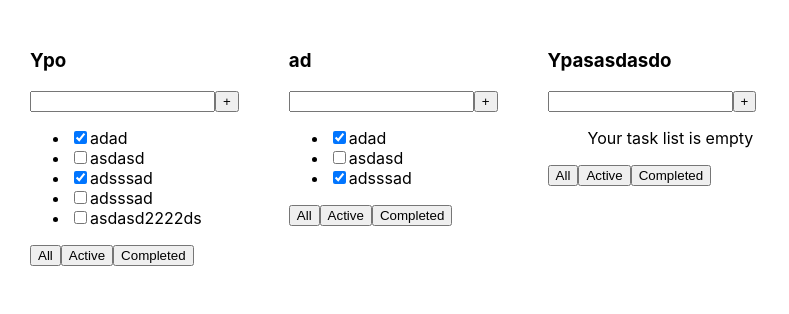
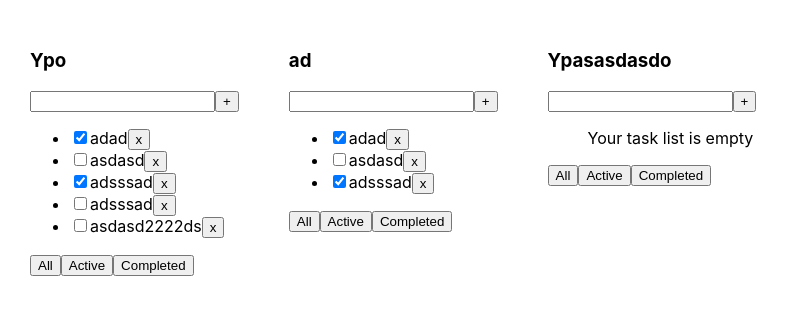
Before and after one commit to Alimovroman/todo-list, a React (Create React App) app: page / in a window 1280 px wide. Shown: the top 314 px of the page, without its empty margins (0-789 px from the left). Built offline with nearby package versions, Linux system fonts and the light colour scheme.

Commit message:
lesson 2

```diff
--- a/src/App.tsx
+++ b/src/App.tsx
@@ -1,31 +1,59 @@
-import React from 'react';
+import React, {useState} from 'react';
 import './App.css';
 import ToDoList, {TaskType} from "./ToDoList";
 
+export type FilterValuesType = 'all' | 'active' | 'deactive'
 function App() {
     const title1: string = 'Ypo'
     const title2: string = 'ad'
     const title3: string = 'Ypasasdasdo'
-    const tasks1: Array<TaskType> = [
+
+    const [tasks1, setTask1] = useState<Array<TaskType> >([
         {id:1, isDone: true, title: 'adad'},
         {id:2, isDone: false, title: 'asdasd'},
         {id:3, isDone: true, title: 'adsssad'},
         {id:4, isDone: false, title: 'adsssad'},
         {id:5, isDone: false, title: 'asdasd2222ds'}
-    ]
-    const tasks2: Array<TaskType> = [
+    ])
+    const [tasks2, setTask2] = useState<Array<TaskType> >([
         {id:1, isDone: true, title: 'adad'},
         {id:2, isDone: false, title: 'asdasd'},
         {id:3, isDone: true, title: 'adsssad'}
-    ]
-    const tasks3: Array<TaskType> = [
+    ])
+    const [tasks3, setTask3] = useState<Array<TaskType> >([
 
-    ]
+    ])
+
+    const [filter1, setFilter1] = useState<FilterValuesType>('all')
+    const changeFilter = (filter: FilterValuesType) => {
+        setFilter1(filter)
+    }
+
+    const getFilterTasksForRender = (tasks:Array<TaskType>, filter: FilterValuesType): Array<TaskType> => {
+        if(filter === 'active') {
+            return  tasks.filter(task => task.isDone === true)
+        } else if(filter === 'deactive' ) {
+            return  tasks.filter(task => task.isDone === false)
+        } else {
+            return  tasks
+        }
+    }
+
+    const filteredTasksForRender = getFilterTasksForRender(tasks1, filter1)
+    const removeTask = (id: number) => {
+        setTask1(tasks1.filter(task => task.id !== id))
+    }
+    const removeTask2 = (id: number) => {
+        setTask2(tasks2.filter(task => task.id !== id))
+    }
+    const removeTask3 = (id: number) => {
+        setTask3(tasks3.filter(task => task.id !== id))
+    }
     return (
         <div className="App">
-            <ToDoList title={title1} tasks={tasks1}/>
-            <ToDoList title={title2} tasks={tasks2}/>
-            <ToDoList title={title3} tasks={tasks3}/>
+            <ToDoList title={title1} tasks={filteredTasksForRender} removeTask={removeTask} changeFilter={changeFilter}/>
+            <ToDoList title={title2} tasks={tasks2} removeTask={removeTask2} changeFilter={changeFilter}/>
+            <ToDoList title={title3} tasks={tasks3} removeTask={removeTask3} changeFilter={changeFilter}/>
         </div>
     );
 }
--- a/src/ToDoList.tsx
+++ b/src/ToDoList.tsx
@@ -1,8 +1,12 @@
 import React, {FC} from 'react';
+import {FilterValuesType} from "./App";
 
 type ToDoListPropsType = {
     title: string
     tasks: Array<TaskType>
+    removeTask: (id: number) => void
+    changeFilter: (filter: FilterValuesType) => void
+
 }
 
 export type TaskType = {
@@ -15,10 +19,14 @@ const ToDoList: FC<ToDoListPropsType> = (props) => {
     let taskList = props.tasks.length === 0
     ? <span>Your task list is empty</span>
     : props.tasks.map((task:TaskType) => {
+        const removeTask = () => {
+            props.removeTask(task.id)
+        }
             return (
                 <li key={task.id}>
                     <input type="checkbox" checked={task.isDone}/>
                     <span>{task.title}</span>
+                    <button onClick={removeTask}>x</button>
                 </li>
             )
         })
@@ -33,9 +41,9 @@ const ToDoList: FC<ToDoListPropsType> = (props) => {
                 {taskList}
             </ul>
             <div>
-                <button>All</button>
-                <button>Active</button>
-                <button>Completed</button>
+                <button onClick={() => props.changeFilter("all")}>All</button>
+                <button onClick={() => props.changeFilter("active")}>Active</button>
+                <button onClick={() => props.changeFilter("deactive")}>Completed</button>
             </div>
         </div>
     );
```
